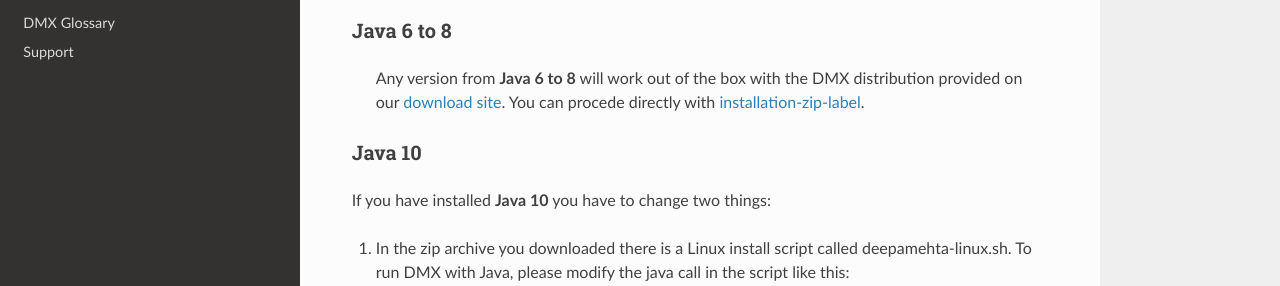
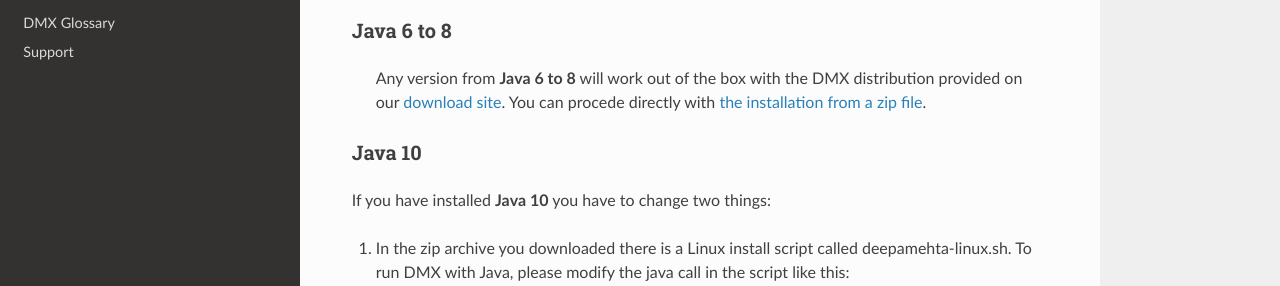
Before and after one commit to dmx-systems/dmx-documentation, a Sphinx documentation site: the page built from docs/install.rst, in a window 1280 px wide and 900 px high. Shown: the part 247-533 px from the top of the window. Built offline with Sphinx 7.4.7 and the Read the Docs theme 2.0.0, drawn with Linux system fonts in a browser that asks for light colours.

Commit message:
Correcting internal reference

```diff
--- a/docs/install.rst
+++ b/docs/install.rst
@@ -13,7 +13,7 @@
 Java 6 to 8
 ===========
 
- Any version from **Java 6 to 8** will work out of the box with the DMX distribution provided on our `download site <https://download.dmx.systems/ci/>`_. You can procede directly with `installation-zip-label`_.
+ Any version from **Java 6 to 8** will work out of the box with the DMX distribution provided on our `download site <https://download.dmx.systems/ci/>`_. You can procede directly with :ref:`the installation from a zip file <installation-zip-label>`.
 
 Java 10
 =======
```
